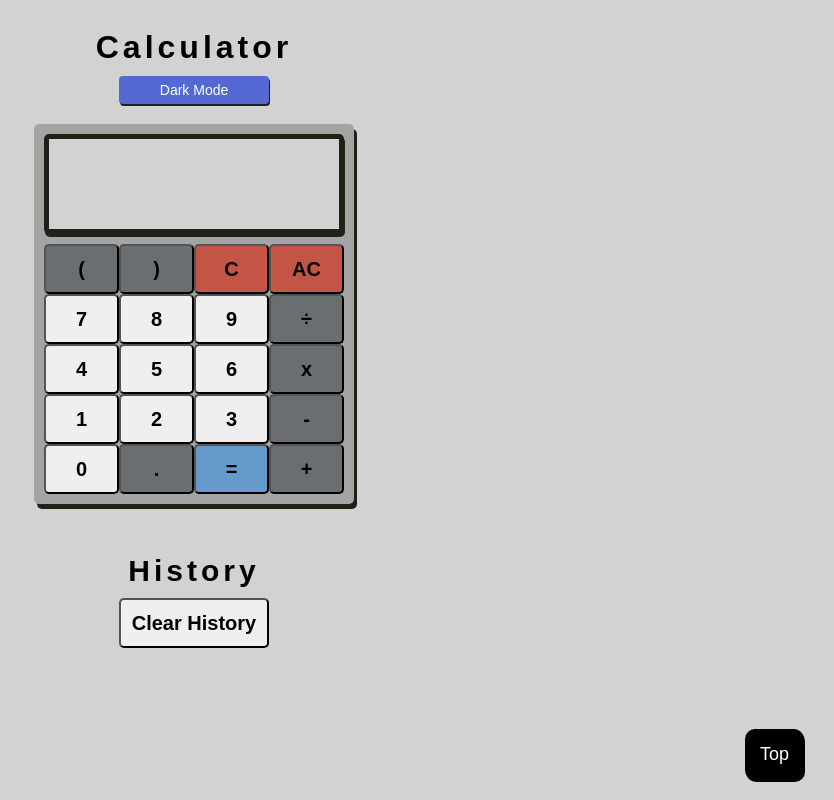
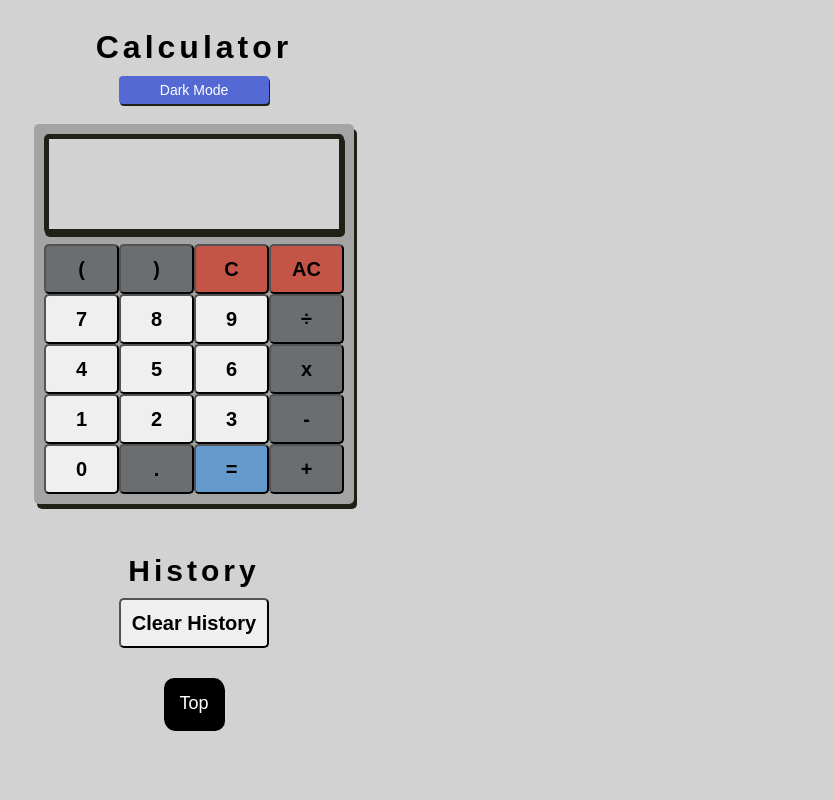
Before and after one commit to P-Worthington/calculator, a website: page index.html in a window 1280 px wide. Shown: the whole page, without its empty margins (446-1280 px from the left). Drawn offline with Linux system fonts and the light colour scheme.

Commit message:
scroll top button centered

```diff
--- a/assets/css/style.css
+++ b/assets/css/style.css
@@ -202,9 +202,11 @@ scroll to top button
 
 #scroll-top {
     display: block;
-    position: fixed;
+    position: relative;
     bottom: 20px;
-    right: 30px;
+    margin-left: auto;
+    margin-right: auto;
+    margin-top: 50px;
     z-index: 99;
     background-color: black;
     border: none;
@@ -216,7 +218,8 @@ scroll to top button
     border-radius: 10px;
     font-size: 18px;
     transition: background-color .24s;
-  }
+    width: fit-content;
+}
 
 /*
 Dark Mode properties
```
